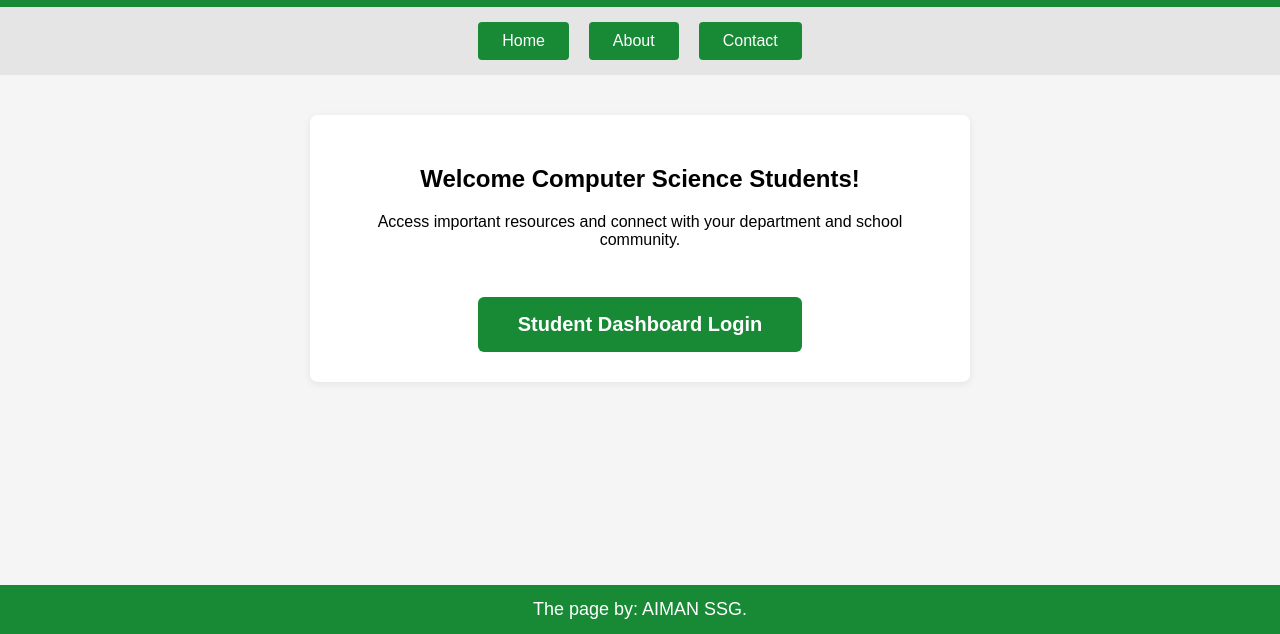
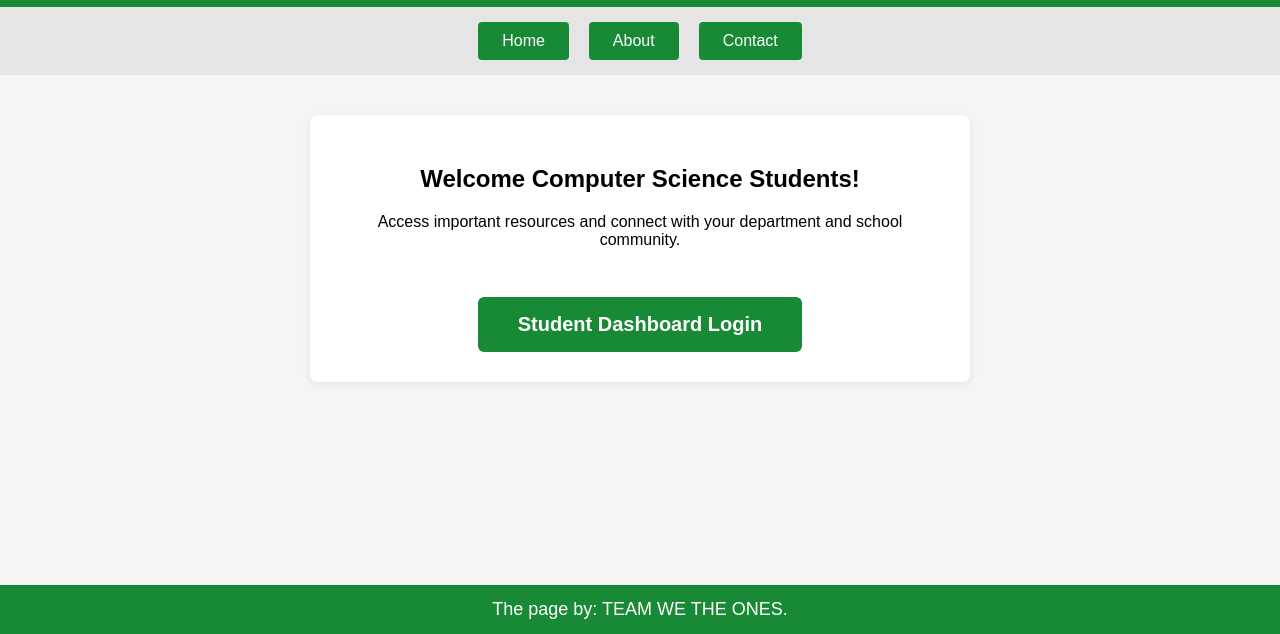
Before and after one commit to aimannuruddeen/gsushortcut, a plain HTML site: page index.html in a window 1280 px wide. Shown: the part 166-800 px from the top of the page. Drawn offline with Linux system fonts and the light colour scheme.

Commit message:
changes on index

```diff
--- a/index.html
+++ b/index.html
@@ -149,7 +149,7 @@
         </a>
     </div>
     <footer>
-        The page by: AIMAN SSG.
+        The page by: TEAM WE THE ONES.
     </footer>
 </body>
 </html>
```
